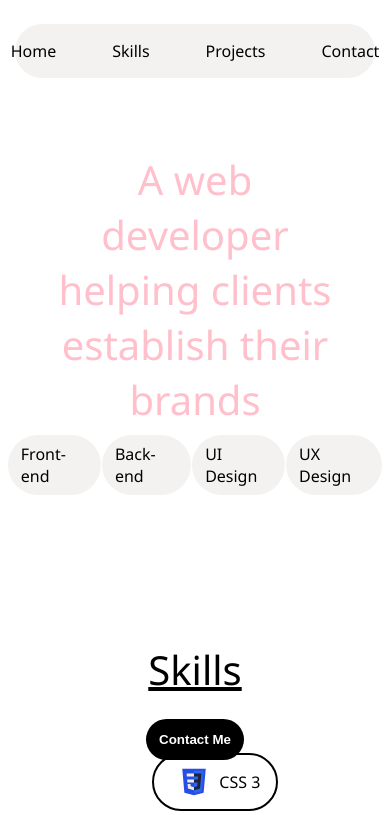
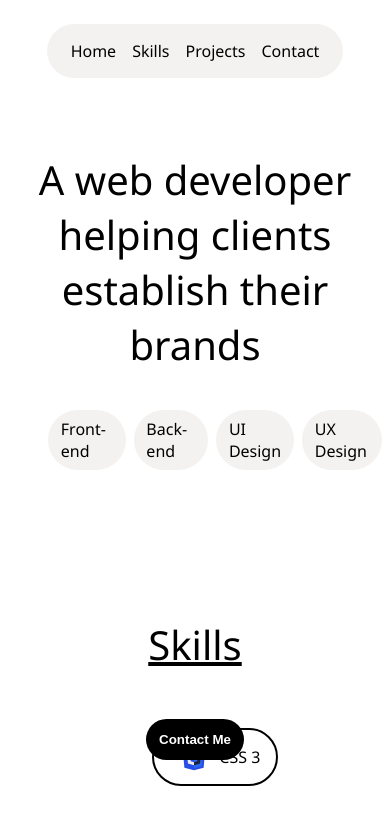
Before and after one commit to RhogeDiaz/porfolio, a website built with Vite: page index.html in a window 390 px wide. Shown: the top 815 px of the page. Built offline with nearby package versions, Linux system fonts and the light colour scheme.

Commit message:
added media queries

```diff
--- a/style.css
+++ b/style.css
@@ -55,6 +55,7 @@ nav ul {
     padding: 1rem 1.5rem;
     border-radius: 50px;
     cursor: pointer;
+    transition: 200ms ease-in-out;
 }
 
 nav > ul > a {
@@ -72,7 +73,6 @@ nav > ul > a {
 
 .hero-text h1 {
     text-align: center;
-    margin: -3px;
     font-weight: 500;
     font-size: var(--fs-900);
     max-width: 80%;
@@ -83,7 +83,6 @@ nav > ul > a {
     display: flex;
     justify-content: center;
     gap: 1rem;
-    padding: 0;
 }
 
 .details li {
@@ -292,12 +291,12 @@ footer ul {
     .hero-text h1 {
         font-size: 2.5rem;
         margin-top: 20%;
-        /* padding: 0 auto; */
-        /* max-width: 90%; */
+        max-width: 100%;
     }
 
     nav ul {
         max-width: 80%;
+        gap: 1rem;
     }
 
     .details {
@@ -305,38 +304,45 @@ footer ul {
     }
 
     .details ul {
-        gap: 0.1rem;
+        gap: 0.5rem;
     }
 
     .image-wrapper > p,
     .image-wrapper > a > button {
         font-size: 1.5rem;
     }
+
+    .skill-btn {
+        margin: auto;
+    }
+
+    .end-1,
+    .end-2 {
+        font-size: x-large;
+    }
 }
 
-@media (max-width: 430px) {
-    .hero-text h1 {
-        font-size: 2.5rem;
-        margin-top: 20%;
-        color: pink;
-        /* padding: 0 auto; */
-        /* max-width: 90%; */
+@media (max-width: 385px) {
+    .hero-text {
+        width: 100vw;
+        margin-left: 10%;
+    }
+    .details {
+        width: 100vw;
+        margin-left: 7%;
     }
 
-    nav ul {
-        max-width: 80%;
+    .skill-container {
+        width: 100vw;
     }
 
-    .details {
-        margin-bottom: 20%;
+    .projects {
+        width: 100vw;
+        margin-left: 10%;
     }
 
-    .details ul {
-        gap: 0.1rem;
-    }
-
-    .image-wrapper > p,
-    .image-wrapper > a > button {
-        font-size: 1.5rem;
+    .end-text {
+        width: 100%;
+        margin-left: 7%;
     }
 }
```
